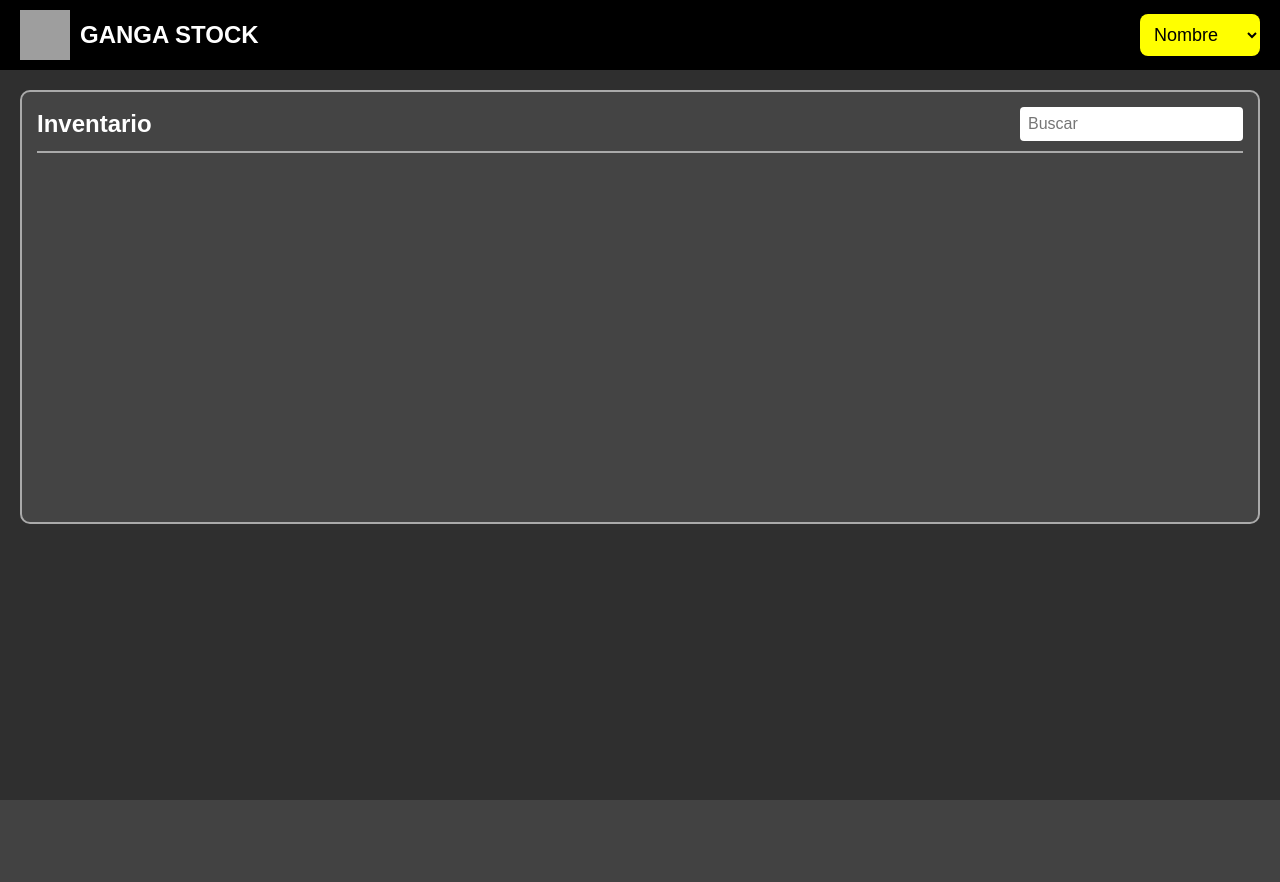
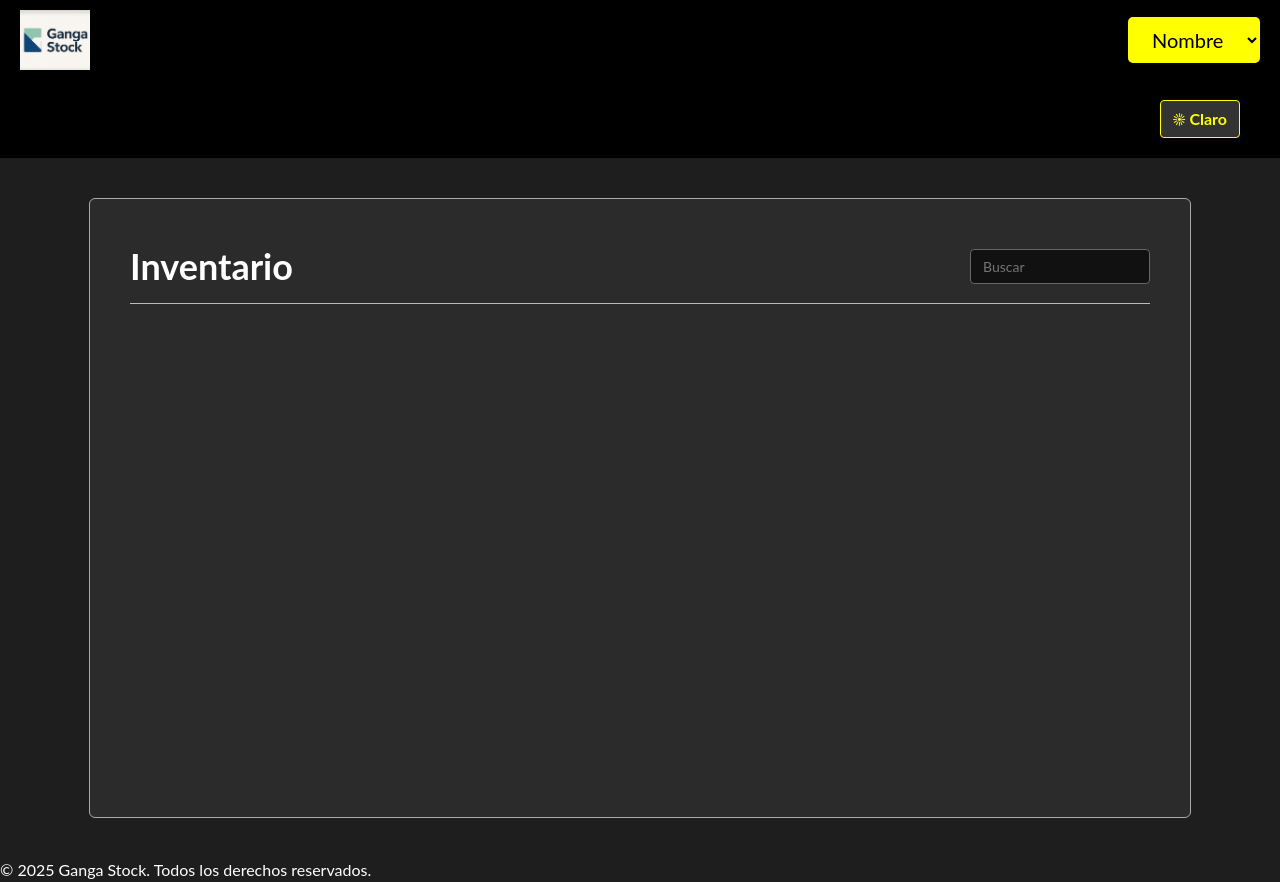
Before and after one commit to gangaxx/Ganga-Stock, a Django app: page /index_empleado/ in a window 1280 px wide. Before the commit the page ends 800 px from the top, so only its background shows below. Run offline with Django 5.2, Linux system fonts and the light colour scheme; grey boxes are pictures that could not be loaded.

Commit message:
index_empleado listo

```diff
--- a/aplicacion/templates/index_empleado.html
+++ b/aplicacion/templates/index_empleado.html
@@ -1,115 +1,135 @@
+{% extends "base.html" %}
 {% load static %}
-<!DOCTYPE html>
-<html lang="es">
-<head>
-    <meta charset="UTF-8">
-    <title>Inventario</title>
+
+{% block content %}
+
 <style>
   body {
+    font-family: 'Lato', sans-serif;
+    transition: background-color 0.3s, color 0.3s;
     margin: 0;
-            font-family: Arial, sans-serif;
-            background-color: #2f2f2f;
+    padding: 0;
+    height: 100vh;
+  }
+
+  /* === MODO OSCURO === */
+  body.dark-mode {
+    background-color: #1e1e1e;
     color: white;
   }
 
-        .header {
-            background-color: #000;
-            display: flex;
-            justify-content: space-between;
-            align-items: center;
-            padding: 10px 20px;
+  .dark-mode .inventory-box {
+    background-color: #2b2b2b;
+    border: 1px solid #aaa;
+    color: white;
   }
 
-        .logo-titulo {
+  /* === MODO CLARO === */
+  body.light-mode {
+    background-color: #ffffff;
+    color: #1e1e1e;
+  }
+
+  .light-mode .inventory-box {
+    background-color: #f0f0f0;
+    border: 1px solid #ccc;
+    color: #1e1e1e;
+  }
+
+  /* === TOPBAR === */
+  .topbar {
+    background-color: black;
+    padding: 20px 40px;
     display: flex;
+    justify-content: flex-end;
     align-items: center;
     gap: 10px;
   }
 
-        .logo {
-            height: 50px;
-            width: 50px;
+  .mode-toggle {
+    padding: 6px 12px;
+    border-radius: 4px;
+    cursor: pointer;
+    font-weight: bold;
+    background-color: #333;
+    color: #ff0;
+    border: 1px solid #ff0;
   }
 
-        .header h1 {
-            margin: 0;
-            font-size: 24px;
+  /* === CUERPO INVENTARIO === */
+  .main-content {
+    display: flex;
+    padding: 40px 60px;
+    height: calc(100vh - 100px); /* Altura total menos topbar */
+    box-sizing: border-box;
+  }
+
+  .inventory-box {
+    padding: 40px;
+    border-radius: 6px;
+    width: 100%;
+    max-width: 95%;
+    margin: 0 auto;
+    height: 100%; /* Extiende hasta abajo */
+    box-sizing: border-box;
+  }
+
+  .inventory-header {
+    display: flex;
+    justify-content: space-between;
+    align-items: center;
+    border-bottom: 1px solid #bbb;
+    padding-bottom: 10px;
+    font-size: 36px; /* Doble de tamaño */
     font-weight: bold;
   }
 
-        .filtro select {
-            background-color: yellow;
-            border: none;
-            padding: 10px;
-            border-radius: 8px;
-            font-size: 18px;
-            font-weight: 500;
+  .inventory-header input[type="text"] {
+    padding: 6px 12px;
+    font-size: 14px;
+    border-radius: 4px;
+    border: 1px solid #ccc;
+    width: 180px;
+    background-color: white;
+    color: black;
   }
 
-        .contenedor {
-            padding: 20px;
-        }
-
-        .tabla-inventario {
-            background-color: #444;
-            border: 2px solid #aaa;
-            border-radius: 10px;
-            padding: 15px;
-            min-height: 400px; /* Altura ajustada según el segundo screenshot */
-        }
-
-        .tabla-header {
-            display: flex;
-            justify-content: space-between;
-            align-items: center;
-            border-bottom: 2px solid #aaa;
-            padding-bottom: 10px;
-            margin-bottom: 10px;
-        }
-
-        .tabla-header h2 {
-            margin: 0;
-            font-size: 24px;
-        }
-
-        .tabla-header input {
-            padding: 8px;
-            font-size: 16px;
-            border: none;
-            border-radius: 4px;
-        }
-
-        .tabla-cuerpo {
-            /* Espacio para los productos */
+  body.dark-mode .inventory-header input[type="text"] {
+    background-color: #111;
+    color: white;
+    border: 1px solid #666;
   }
 </style>
-</head>
-<body>
-    <header class="header">
-        <div class="logo-titulo">
-            <img src="{% static 'img/logo.png' %}" alt="Logo" class="logo">
-            <h1>GANGA STOCK</h1>
+
+<script>
+  document.addEventListener('DOMContentLoaded', () => {
+    const storedMode = localStorage.getItem('theme') || 'dark'; // ← inicia en modo oscuro
+    document.body.classList.add(storedMode + '-mode');
+    document.getElementById('modeToggle').innerText = storedMode === 'dark' ? '☀ Claro' : '🌙 Oscuro';
+  });
+
+  function toggleMode() {
+    const isDark = document.body.classList.contains('dark-mode');
+    document.body.classList.toggle('dark-mode', !isDark);
+    document.body.classList.toggle('light-mode', isDark);
+    document.getElementById('modeToggle').innerText = isDark ? '🌙 Oscuro' : '☀ Claro';
+    localStorage.setItem('theme', isDark ? 'light' : 'dark');
+  }
+</script>
+
+<!-- Topbar -->
+<div class="topbar">
+  <button id="modeToggle" class="mode-toggle" onclick="toggleMode()">Cargando...</button>
 </div>
-        <div class="filtro">
-            <select>
-                <option>Nombre</option>
-                <option>Precio</option>
-                <option>Categoría</option>
-            </select>
-        </div>
-    </header>
 
-    <main class="contenedor">
-        <div class="tabla-inventario">
-            <div class="tabla-header">
-                <h2>Inventario</h2>
-                <input type="text" placeholder="Buscar">
-            </div>
-            <div class="tabla-cuerpo">
-                <!-- Aquí puedes poner contenido dinámico con Django -->
-                {# {% for producto in productos %} ... {% endfor %} #}
+<!-- Contenido del inventario -->
+<div class="main-content">
+  <div class="inventory-box">
+    <div class="inventory-header">
+      <span>Inventario</span>
+      <input type="text" placeholder="Buscar" />
     </div>
   </div>
-    </main>
-</body>
-</html>
+</div>
+
+{% endblock %}
```
Lines whose indentation alone changed are shown as unchanged.
